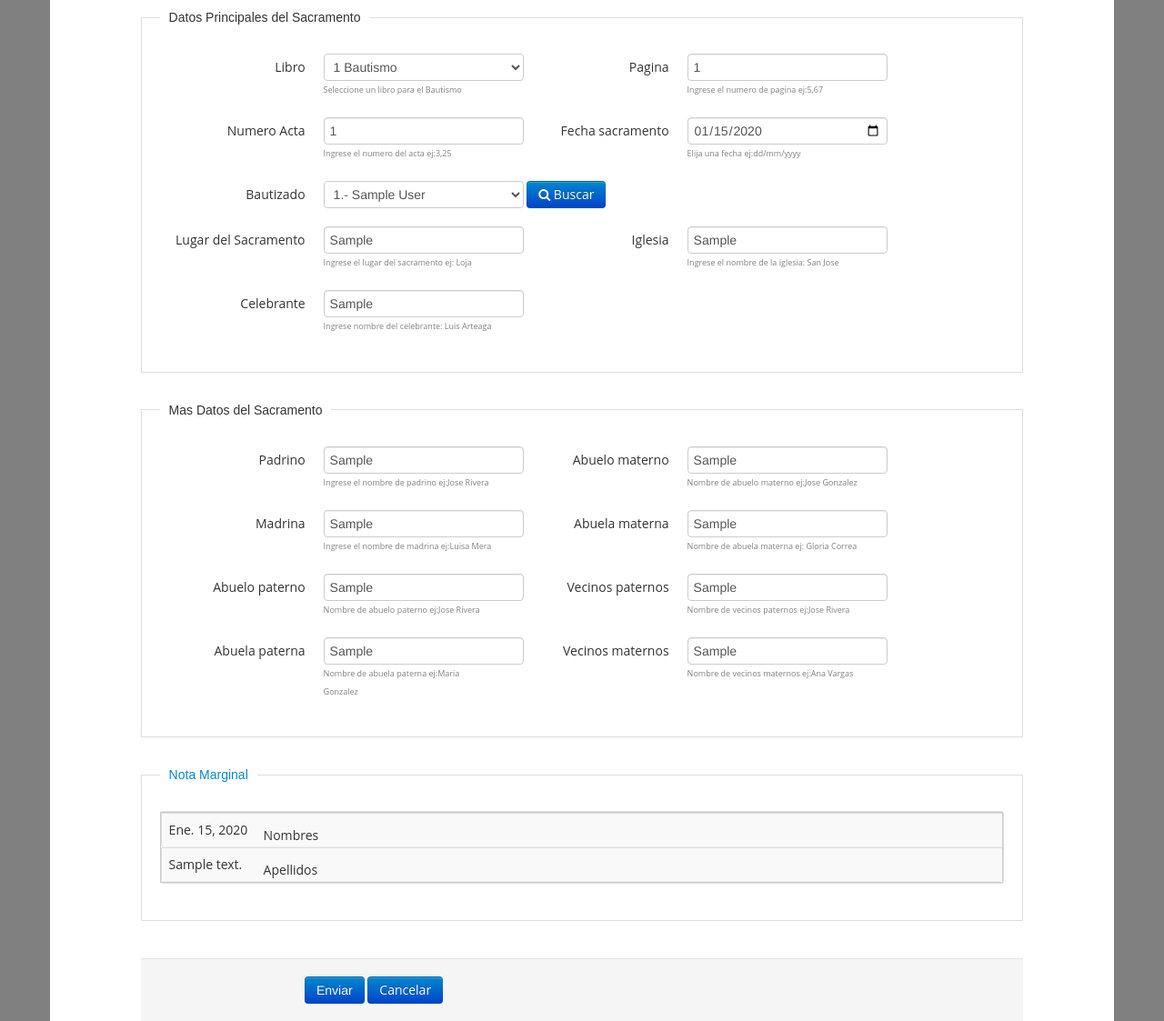
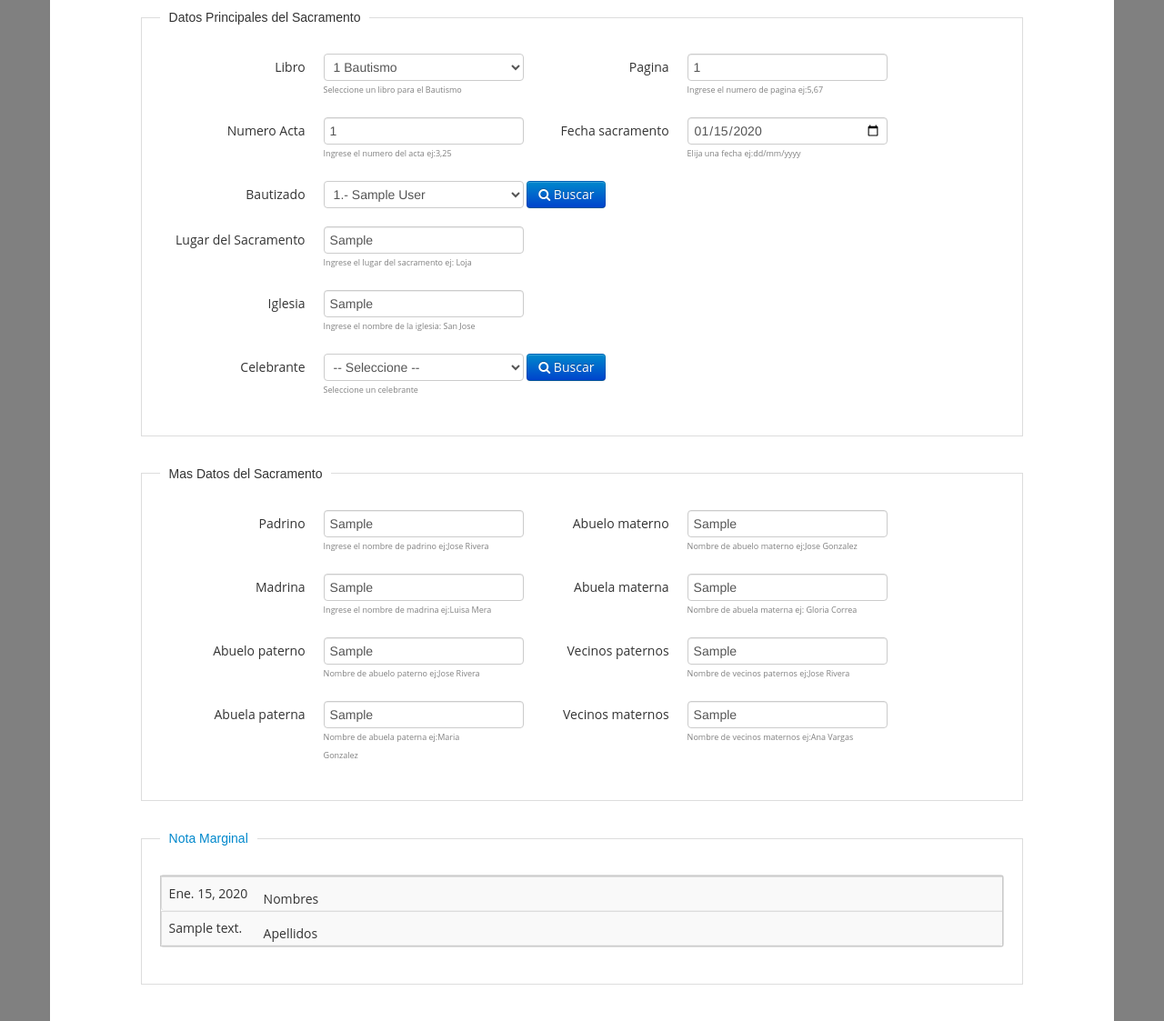
Before and after one commit to luchitoflores/ekklesia, a Django app: page /bautismo/1/ in a window 1280 px wide. Shown: the part 299-1422 px from the top of the page at 91% size. Run offline with Django 3.2, Linux system fonts and the light colour scheme; a user stored in the database is signed in; tables that the repository leaves empty hold one stand-in row (values such as "Sample post"); parts of the project's set-up code (start-up, migrations or seed data) failed here and were passed over; some libraries are stand-ins or nearby versions.

Commit message:
Celebrante como objeto

```diff
--- a/sacramentos/forms.py
+++ b/sacramentos/forms.py
@@ -249,9 +249,9 @@ class BautismoForm(ModelForm):
 	iglesia = forms.CharField(help_text='Ingrese el nombre de la iglesia: San Jose',
 		required=True,label='Iglesia',
 		widget=forms.TextInput(attrs={'required':''}))
-	celebrante = forms.CharField(help_text='Ingrese nombre del celebrante: Luis Arteaga',
-		required=True,label='Celebrante',
-		widget=forms.TextInput(attrs={'required':''}))
+	celebrante = forms.ModelChoiceField(help_text='Seleccione un celebrante',
+		queryset=PerfilUsuario.objects.filter(profesion='Sacerdote'),
+		empty_label='-- Seleccione --')
 	libro=forms.ModelChoiceField(help_text='Seleccione un libro para el Bautismo',
 		queryset=Libro.objects.none(),empty_label=None)
 
@@ -302,9 +302,9 @@ class BautismoFormEditar(ModelForm):
 	iglesia = forms.CharField(help_text='Ingrese el nombre de la iglesia: San Jose',
 		required=True,label='Iglesia',
 		widget=forms.TextInput(attrs={'required':''}))
-	celebrante = forms.CharField(help_text='Ingrese nombre del celebrante: Luis Arteaga',
-		required=True,label='Celebrante',
-		widget=forms.TextInput(attrs={'required':''}))
+	celebrante = forms.ModelChoiceField(help_text='Seleccione un celebrante',
+		queryset=PerfilUsuario.objects.filter(profesion='Sacerdote'),
+		empty_label='-- Seleccione --')
 	libro=forms.ModelChoiceField(empty_label=None,queryset=Libro.objects.none(),
 		help_text='Seleccione un libro para el Bautismo')
 
@@ -356,9 +356,9 @@ class EucaristiaForm(ModelForm):
 	iglesia = forms.CharField(required=True,label='Iglesia',
 		widget=forms.TextInput(attrs={'required':''}),
 		help_text='Ingrese el nombre de la iglesia: San Jose')
-	celebrante = forms.CharField(help_text='Ingrese nombre del celebrante: Luis Arteaga',
-		required=True,label='Celebrante',
-		widget=forms.TextInput(attrs={'required':''}))
+	celebrante = forms.ModelChoiceField(help_text='Seleccione un celebrante',
+		queryset=PerfilUsuario.objects.filter(profesion='Sacerdote'),
+		empty_label='-- Seleccione --')
 	libro=forms.ModelChoiceField(empty_label=None,label='Libro',
 		queryset=Libro.objects.none(),
 		help_text='Seleccione un libro para la Eucaristia')
@@ -407,9 +407,9 @@ class EucaristiaFormEditar(ModelForm):
 	iglesia = forms.CharField(required=True,label='Iglesia',
 		widget=forms.TextInput(attrs={'required':''}),
 		help_text='Ingrese el nombre de la iglesia: San Jose')
-	celebrante = forms.CharField(help_text='Ingrese nombre del celebrante: Luis Arteaga',
-		required=True,label='Celebrante',
-		widget=forms.TextInput(attrs={'required':''}))
+	celebrante = forms.ModelChoiceField(help_text='Seleccione un celebrante',
+		queryset=PerfilUsuario.objects.filter(profesion='Sacerdote'),
+		empty_label='-- Seleccione --')
 	libro=forms.ModelChoiceField(empty_label=None,label='Libro',
 		queryset=Libro.objects.none(),
 		help_text='Seleccione un libro para la Eucaristia')
@@ -460,9 +460,9 @@ class ConfirmacionForm(ModelForm):
 	iglesia = forms.CharField(required=True,label='Iglesia',
 		widget=forms.TextInput(attrs={'required':''}),
 		help_text='Ingrese el nombre de la iglesia: San Jose')
-	celebrante = forms.CharField(help_text='Ingrese nombre del celebrante: Luis Arteaga',
-		required=True,label='Celebrante',
-		widget=forms.TextInput(attrs={'required':''}))
+	celebrante = forms.ModelChoiceField(help_text='Seleccione un celebrante',
+		queryset=PerfilUsuario.objects.filter(profesion='Sacerdote'),
+		empty_label='-- Seleccione --')
 	libro=forms.ModelChoiceField(empty_label=None,label='Libro',
 		queryset=Libro.objects.none(),
 		help_text='Seleccione un libro para la Confirmacion')
@@ -514,9 +514,9 @@ class ConfirmacionFormEditar(ModelForm):
 	iglesia = forms.CharField(required=True,label='Iglesia',
 		widget=forms.TextInput(attrs={'required':''}),
 		help_text='Ingrese el nombre de la iglesia: San Jose')
-	celebrante = forms.CharField(help_text='Ingrese nombre del celebrante: Luis Arteaga',
-		required=True,label='Celebrante',
-		widget=forms.TextInput(attrs={'required':''}))
+	celebrante = forms.ModelChoiceField(help_text='Seleccione un celebrante',
+		queryset=PerfilUsuario.objects.filter(profesion='Sacerdote'),
+		empty_label='-- Seleccione --')
 	libro=forms.ModelChoiceField(empty_label=None,label='Libro',
 		queryset=Libro.objects.none(),
 		help_text='Seleccione un libro para la Confirmacion')
@@ -581,9 +581,9 @@ class MatrimonioForm(ModelForm):
 	iglesia = forms.CharField(required=True,label='Iglesia',
 		widget=forms.TextInput(attrs={'required':''}),
 		help_text='Ingrese el nombre de la iglesia: San Jose')
-	celebrante = forms.CharField(help_text='Ingrese nombre del celebrante: Luis Arteaga',
-		required=True,label='Celebrante',
-		widget=forms.TextInput(attrs={'required':''}))
+	celebrante = forms.ModelChoiceField(help_text='Seleccione un celebrante',
+		queryset=PerfilUsuario.objects.filter(profesion='Sacerdote'),
+		empty_label='-- Seleccione --')
 	testigo_novio= forms.CharField(required=True,label='Testigo',
 		widget=forms.TextInput(attrs={'required':''}),
 		help_text='Ingrese el nombre de testigo ej: Pablo Robles')
@@ -647,9 +647,9 @@ class MatrimonioFormEditar(ModelForm):
 		help_text='Elija tipo de matrimonio Ej: Catolico o Mixto',
 		choices=TIPO_MATRIMONIO_CHOICES, required=True,
 		widget=forms.Select(attrs={'required':''}))
-	celebrante = forms.CharField(help_text='Ingrese nombre del celebrante: Luis Arteaga',
-		required=True,label='Celebrante',
-		widget=forms.TextInput(attrs={'required':''}))
+	celebrante = forms.ModelChoiceField(help_text='Seleccione un celebrante',
+		queryset=PerfilUsuario.objects.filter(profesion='Sacerdote'),
+		empty_label='-- Seleccione --')
 	lugar_sacramento = forms.CharField(required=True,label='Lugar del Sacramento',
 		widget=forms.TextInput(attrs={'required':''}),
 		help_text='Ingrese el lugar del sacramento ej: Loja ')
--- a/sacramentos/models.py
+++ b/sacramentos/models.py
@@ -368,7 +368,7 @@ class Sacramento(TimeStampedModel):
     tipo_sacramento = models.CharField(max_length=50,
     	choices=TIPO_SACRAMENTO_CHOICES,help_text='Elija un tipo de sacramento')
     fecha_sacramento = models.DateField(help_text='Elija una fecha ej:dd/mm/yyyy')
-    celebrante = models.CharField(max_length=200,
+    celebrante = models.ForeignKey(PerfilUsuario, related_name='Sacerdote',
         help_text='Nombre del Celebrante ej: Ob Julio Parrilla')
     lugar_sacramento = models.CharField(max_length=50,
     	help_text='Ingrese el lugar ej: Loja,San Pedro')
--- a/sacramentos/templates/bautismo/bautismo_form.html
+++ b/sacramentos/templates/bautismo/bautismo_form.html
@@ -126,17 +126,6 @@ Agregar Bautismo
 								{{formBautismo.lugar_sacramento.help_text}}</div>
 						</div>
 						<div class='control-group'>
-							<label for="id_celebrante" class='control-label'>
-								{{formBautismo.celebrante.label}}</label>
-							<div class='controls'>
-								{{formBautismo.celebrante}}
-							</div>
-							<div class="controls help-text">
-								{{formBautismo.celebrante.help_text}}</div>
-						</div>
-					</div>
-					<div class="span4">
-						<div class='control-group'>
 							<label for="id_iglesia" class='control-label'>
 								{{formBautismo.iglesia.label}}</label>
 							<div class='controls'>
@@ -145,8 +134,23 @@ Agregar Bautismo
 							<div class="controls help-text">
 								{{formBautismo.iglesia.help_text}}</div>
 						</div>
+					</div>
+						<div class="span8">
+							<div class='control-group'>
+								<label for="id_celebrante" class='control-label'>
+									{{formBautismo.celebrante.label}}</label>
+								<div class='controls'>
+									{{formBautismo.celebrante}}
+									<a href="#id_buscar_sacerdotes" class='btn btn-primary' data-toggle='modal'><i class='icon-search'></i> Buscar</a>
+								</div>
+								<div class="controls help-text">
+								{{formBautismo.celebrante.help_text}}
+								</div>
+							</div>
+						</div>
 
-					</div>
+
+
 				</div>
 			</fieldset>
 
@@ -293,6 +297,8 @@ Agregar Bautismo
 </div>
 
 {%include 'modal.html'%}
+{%include 'buscar_sacerdotes.html'%}
+
 
 
 
--- /dev/null
+++ b/sacramentos/templates/buscar_sacerdotes.html
@@ -0,0 +1,55 @@
+<!-- Modal para buscar un sacerdote por cédula, nombres o apellidos-->
+<div id="id_buscar_sacerdotes" class="modal hide fade">
+	<div class="modal-header">
+		<button type="button" class="close" data-dismiss="modal" aria-hidden="true"></button>
+		<h3>Búsqueda de Sacerdotes</h3>
+	</div>
+	<div class="modal-body">
+		<div id='id_div_mensaje'>
+			<p>Escoja un criterio de búsqueda, por cedula o por nombres y apellidos</p>
+		</div>
+		<div class="btn-group" data-toggle="buttons-radio">
+			<button id='id_button_cedula' type="button" class="btn">Cédula</button>
+			<button id='id_button_nombres' type="button" class="btn">Nombres/Apellidos</button>
+		</div>
+
+		<div id='id_div_form_buscar' style='margin-top: 20px; display: none'>
+			<form id='id_form_busqueda' action="" method='GET' class='form-search'>
+				<div id='id_div_busqueda_nombres'style='display:none'>
+
+					<input id='id_query_nombres' type="text" class='control-label input-medium search-query' name='nombres' placeholder='Nombres'>
+
+					<input id='id_query_apellidos' type="text" class='control-label input-medium search-query' name='apellidos' placeholder='Apellidos'>
+				</div>
+				<div id='id_div_busqueda_cedula'style='display:none'>
+
+					<input id='id_query_cedula' type="text" class='control-label input-medium search-query' name='cedula' placeholder='Cedula'>
+				</div>
+				<input id='id_input_buscar' type="submit" value="Buscar" class="control-label btn btn-primary">
+
+			</form>
+		</div>
+
+		<table style='display:none' id="id_table_busqueda_usuarios" class='table table-striped table-bordered'>
+			<thead>
+				<tr class='alert alert-info'>
+					<th>Nombres</th>
+					<th>Apellidos</th>
+					<th>Dni</th>
+				</tr>
+			</thead>
+			<tbody>
+			</tbody>
+		</table>
+
+		<div style='display: none' id='id_div_mensaje_error' class="alert alert-error">
+			<button type="button" class="close" data-dismiss="alert"><i class="icon-remove"></i></button>
+			<img src="/static/img/error.png" alt="">
+			<p></p>
+		</div>
+
+	</div>
+	<div class="modal-footer">
+		<a id='id_aceptar' href="." class="btn btn-primary" data-dismiss="modal">Aceptar</a>
+	</div>
+</div>
--- a/sacramentos/templates/confirmacion/confirmacion_form.html
+++ b/sacramentos/templates/confirmacion/confirmacion_form.html
@@ -123,6 +123,7 @@ Agregar Confirmacion
 							<label for="id_celebrante" class='control-label'>{{form_confirmacion.celebrante.label}}</label>
 							<div class='controls'>
 								{{form_confirmacion.celebrante}}
+								<a href="#id_buscar_sacerdotes" class='btn btn-primary' data-toggle='modal'><i class='icon-search'></i> Buscar</a>
 							</div>
 							<div class="controls help-text">
 								{{form_confirmacion.celebrante.help_text}}</div>
@@ -161,6 +162,5 @@ Agregar Confirmacion
 
 	<!-- Modal para indicar que un usuario ha sid creado-->
 	{%include 'modal.html'%}
-
-
+	{%include 'buscar_sacerdotes.html'%}
 	{% endblock%}
--- a/sacramentos/templates/eucaristia/eucaristia_form.html
+++ b/sacramentos/templates/eucaristia/eucaristia_form.html
@@ -130,6 +130,7 @@ Agregar Primera Comunión
 						{{form_eucaristia.celebrante.label}}</label>
 					<div class='controls'>
 						{{form_eucaristia.celebrante}}
+						<a href="#id_buscar_sacerdotes" class='btn btn-primary' data-toggle='modal'><i class='icon-search'></i> Buscar</a>
 					</div>
 					<div class="controls help-text">
 						{{form_eucaristia.celebrante.help_text}}</div>
@@ -146,5 +147,6 @@ Agregar Primera Comunión
 
 	<!-- Modal para indicar que un usuario ha sid creado-->
 	{%include 'modal.html'%}
+	{%include 'buscar_sacerdotes.html'%}
 
 	{% endblock%}
--- a/sacramentos/templates/matrimonio/matrimonio_form.html
+++ b/sacramentos/templates/matrimonio/matrimonio_form.html
@@ -173,6 +173,7 @@ function check(input) {
 								{{form_matrimonio.celebrante.label}}</label>
 							<div class='controls'>
 								{{form_matrimonio.celebrante}}
+								<a href="#id_buscar_sacerdotes" class='btn btn-primary' data-toggle='modal'><i class='icon-search'></i> Buscar</a>
 							</div>
 							<div class="controls help-text">
 							{{form_matrimonio.celebrante.help_text}}
@@ -269,4 +270,5 @@ function check(input) {
 <!-- Modal para indicar que un usuario ha sid creado-->
 
 {%include 'modal.html'%}
+{%include 'buscar_sacerdotes.html'%}
 {% endblock%}
--- a/sacramentos/urls.py
+++ b/sacramentos/urls.py
@@ -45,6 +45,7 @@ urlpatterns = patterns('',
 
 	#urls del api rest usuarios
 	url(r'^api/usuario/$', 'sacramentos.rest.buscar_usuarios', name='api_usuario_list'),
+	url(r'^api/sacerdote/$', 'sacramentos.rest.buscar_sacerdotes', name='api_sacerdote_list'),
 	url(r'^api/asignarpadre/$', 'sacramentos.rest.edit_padre_viewapi',
 		name='api_setear_padre'),
 	url(r'^api/padre/add/$', 'sacramentos.rest.padre_create_ajax',
--- a/static/js/sacramentos.js
+++ b/static/js/sacramentos.js
@@ -234,11 +234,37 @@ function cargar_tabla_usuarios_en_modal(){
 			devolver_campos_a_sacramento(map,'#id_bautizado');
 			devolver_campos_a_sacramento(map,'#id_feligres');
 			devolver_campos_a_sacramento(map,'#id_confirmado');
+			devolver_campos_a_sacerdote(map,'#id_celebrante');
 
 
 		});
 	});
 }
+
+function cargar_tabla_sacerdotes_en_modal(){
+	$('#id_form_busqueda').on('submit', function(e){
+		e.preventDefault();
+		var url= '/api/sacerdote/';
+		var nombres = $('#id_query_nombres').val();
+		var apellidos = $('#id_query_apellidos').val();
+		var cedula = $('#id_query_cedula').val();
+		mostrar_html("#id_table_busqueda_usuarios");
+		var ctx = {'nombres':nombres, 'apellidos':apellidos, 'cedula':cedula};
+		var columnas = [
+		{ "mData" : "link", "bSortable": true},
+		{ "mData" : "apellidos", "bSortable": true},
+		{ "mData" : "dni", "bSortable": true }];
+		$.get(url, ctx, function(data){
+			tablas_busqueda_ajax("#id_table_busqueda_usuarios", columnas, data.perfiles);
+			var map = almacenar_busqueda_en_map(data.perfiles);
+
+			devolver_campos_a_sacerdote(map,'#id_celebrante');
+
+
+		});
+	});
+}
+
 
 
 function almacenar_busqueda_en_map(lista){
@@ -270,6 +296,23 @@ function devolver_campos_de_lista(map,id_male,id_female){
 	});
 }
 
+function devolver_campos_a_sacerdote(map,id_male,id_female){
+	$('a#id_click').on('click', function(e){
+		// alert('estoy aqui');
+		e.preventDefault();
+		$("#id_buscar_sacerdotes").modal('hide');
+		var id =  $(this).parents('tr').attr('id');
+		var objeto = map[id];
+		if(objeto.sexo =='m'){
+			$(id_male+' option').remove();
+			$(id_male).append('<option value=""> -- Seleccione --</option><option value='+objeto.id+' selected>'+ objeto.nombres+" "+objeto.apellidos+'</option>')
+		}
+		if (objeto.sexo =='f') {
+			$(id_female+' option').remove();
+			$(id_female).append('<option value=""> -- Seleccione --</option><option value='+objeto.id+' selected>'+ objeto.nombres+" "+objeto.apellidos+'</option>')
+		}
+	});
+}
 // function devolver_campos_a_matrimonio(map,id_male,id_female){
 // 	$('a#id_click').on('click', function(e){
 // 		// alert('estoy aqui');
```
Also changed, not shown: sacramentos/rest.py (+38 -0 lines), 2 other files.
